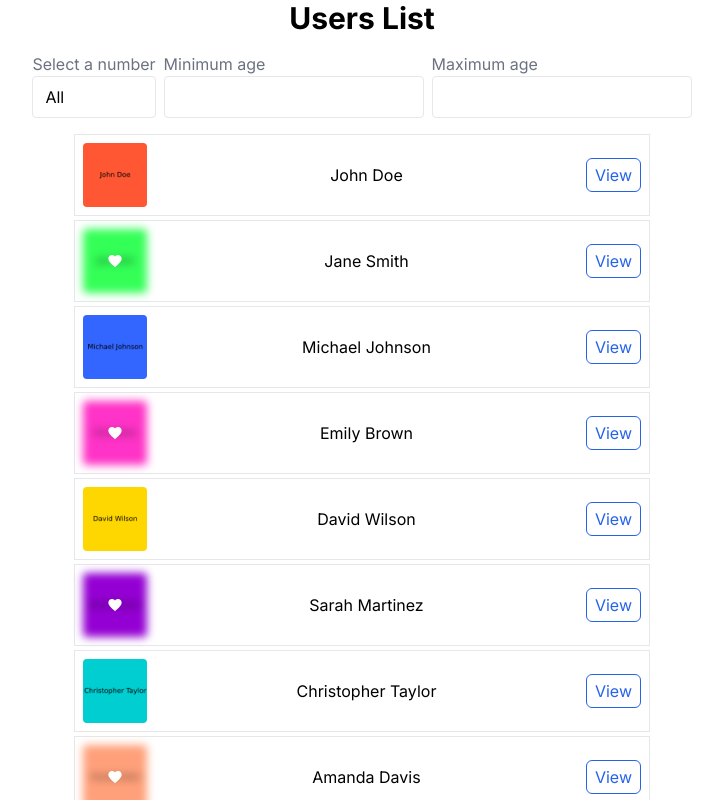
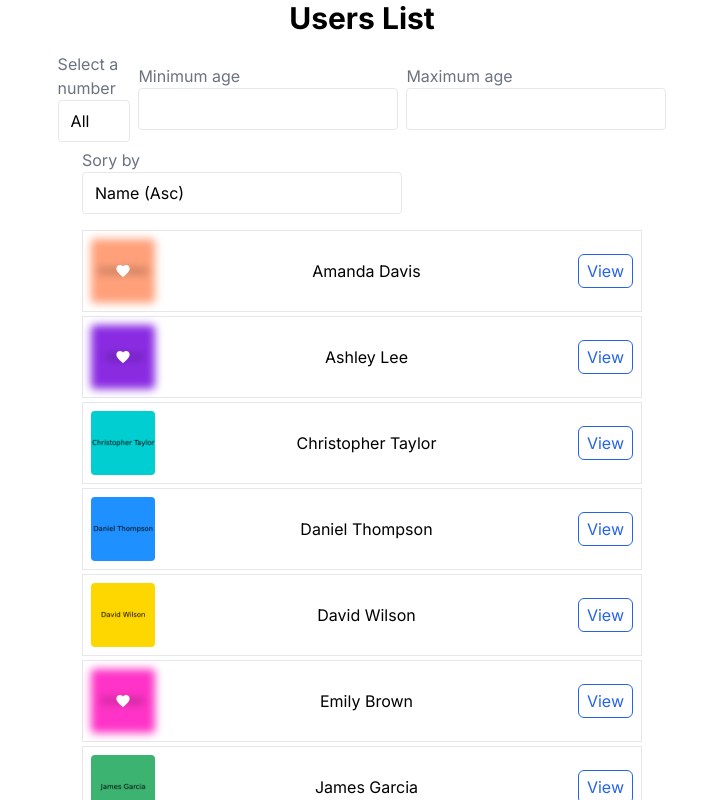
Before and after one commit to dmytromiento/cargobite-front-end, a Next.js app: page / in a window 1280 px wide. Shown: the top 800 px of the page, without its empty margins (278-1001 px from the left). Built offline with nearby package versions, Linux system fonts and the light colour scheme.

Commit message:
feat: users sorting

```diff
--- a/src/app/page.tsx
+++ b/src/app/page.tsx
@@ -1,24 +1,38 @@
 "use client";
-import { useState } from "react";
+import { useMemo, useState } from "react";
 
+import Select from "@/components/ui/Select";
 import UserCard from "@/components/UserCard";
 import UserFilters from "@/components/UserFilters";
 import useUsers from "@/hooks/useUsers";
-import { UserType } from "@/types";
+import { UserSortBy, UserType } from "@/types";
+
+const SORT_OPTIONS = [
+  { value: UserSortBy.NameAsc, label: "Name (Asc)" },
+  { value: UserSortBy.NameDesc, label: "Name (Desc)" },
+  { value: UserSortBy.AgeAsc, label: "Age" },
+  { value: UserSortBy.CompanyAsc, label: "Company" },
+];
 
 export default function Home() {
   const [userType, setUserType] = useState<UserType | null>(null);
   const [minAge, setMinAge] = useState<number | null>(null);
   const [maxAge, setMaxAge] = useState<number | null>(null);
 
-  const users = useUsers({ userType: userType, minAge, maxAge });
+  const [sortBy, setSortBy] = useState(SORT_OPTIONS[0].value);
+  const sortByOption = useMemo(
+    () => SORT_OPTIONS.find((option) => option.value === sortBy),
+    [sortBy]
+  );
+
+  const users = useUsers({ userType, minAge, maxAge, sortBy });
 
   return (
     <main className="flex flex-col">
       <h1 className="text-center text-3xl font-bold">Users List</h1>
 
-      <section className="mx-auto flex w-full max-w-3xl flex-col gap-2 p-2">
-        <div className="py-2">
+      <section className="mx-auto flex w-full max-w-xl flex-col gap-2 p-2">
+        <div className="flex flex-col items-center gap-1.5 py-2">
           <UserFilters
             userType={userType}
             minAge={minAge}
@@ -29,6 +43,17 @@ export default function Home() {
               setMaxAge(maxAge);
             }}
           />
+
+          <div className="mx-auto w-full">
+            <Select
+              label="Sory by"
+              options={SORT_OPTIONS}
+              selectedOption={sortByOption}
+              onChange={(option) => {
+                setSortBy(option.value);
+              }}
+            />
+          </div>
         </div>
 
         <div className="mx-auto flex w-full max-w-xl flex-col gap-1">
--- a/src/components/UserFilters.tsx
+++ b/src/components/UserFilters.tsx
@@ -34,7 +34,7 @@ const UserFilters: FC<Props> = ({
   );
 
   return (
-    <div className="flex flex-col justify-center gap-2 md:flex-row md:items-center">
+    <div className="flex w-full flex-col justify-center gap-2 md:flex-row md:items-center">
       <Select
         options={TYPE_OPTIONS}
         selectedOption={userTypeSelectedOption}
--- a/src/hooks/useUsers.ts
+++ b/src/hooks/useUsers.ts
@@ -1,20 +1,21 @@
 import { useMemo } from "react";
 
 import usersData from "@/constants/users.json";
-import { User, UserType } from "@/types";
+import { User, UserSortBy, UserType } from "@/types";
 
 type Props = {
   userType?: UserType | null;
   minAge?: number | null;
   maxAge?: number | null;
+  sortBy?: UserSortBy;
 };
 const useUsers = (props?: Props): User[] => {
-  const { userType, minAge, maxAge } = props ?? {};
+  const { userType, minAge, maxAge, sortBy } = props ?? {};
 
   const users = usersData as User[];
 
   return useMemo(() => {
-    return users.filter((user) => {
+    const resultUsers = users.filter((user) => {
       if (userType && user.type !== userType) {
         return false;
       }
@@ -29,7 +30,26 @@ const useUsers = (props?: Props): User[] => {
 
       return true;
     });
-  }, [maxAge, minAge, userType, users]);
+
+    if (sortBy) {
+      resultUsers.sort((a, b) => {
+        switch (sortBy) {
+          case UserSortBy.NameAsc:
+            return a.name.localeCompare(b.name);
+          case UserSortBy.NameDesc:
+            return b.name.localeCompare(a.name);
+          case UserSortBy.AgeAsc:
+            return a.age - b.age;
+          case UserSortBy.CompanyAsc:
+            return a.company.localeCompare(b.company);
+          default:
+            return 0;
+        }
+      });
+    }
+
+    return resultUsers;
+  }, [maxAge, minAge, userType, users, sortBy]);
 };
 
 export default useUsers;
--- a/src/types/index.ts
+++ b/src/types/index.ts
@@ -18,3 +18,10 @@ export type SelectOption<T> = {
   label: string;
   value: T;
 };
+
+export enum UserSortBy {
+  NameAsc = "nameAsc",
+  NameDesc = "nameDesc",
+  AgeAsc = "ageAsc",
+  CompanyAsc = "companyAsc",
+}
```
